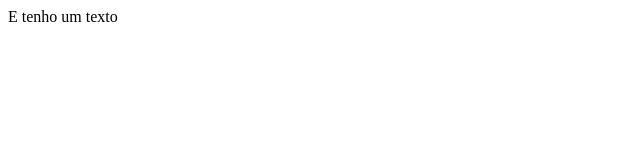
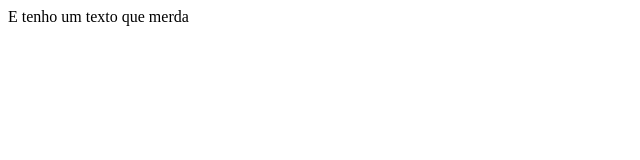
Before and after one commit to cablack/novo_projeto, a plain HTML site: page index.html in a window 1280 px wide. Shown: the full height of the page, 0-640 px from the left. Drawn offline with Linux system fonts and the light colour scheme.

Commit message:
initial commit. alteracao do index.html

```diff
--- a/index.html
+++ b/index.html
@@ -3,6 +3,6 @@
 	<title>Teste do Benatti 1 </title>
 </head>
 <body>
-<p>E tenho um texto</p>
+<p>E tenho um texto que merda</p>
 </body>
 </html>
```
